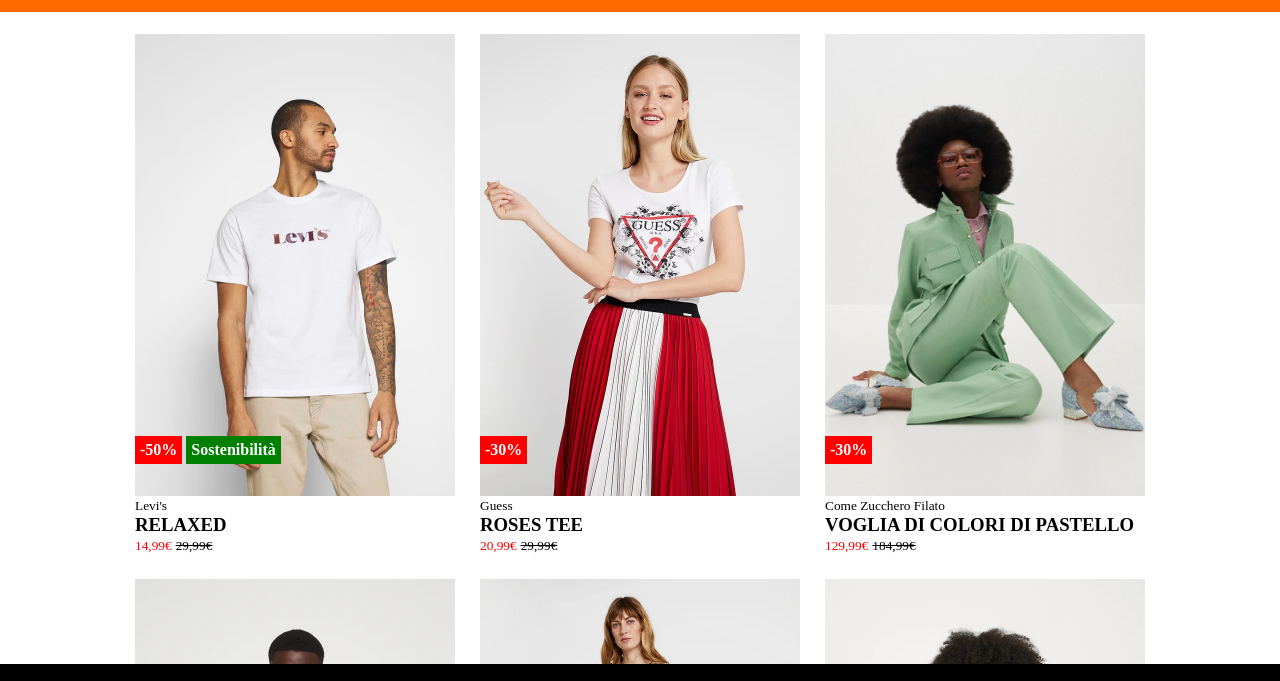
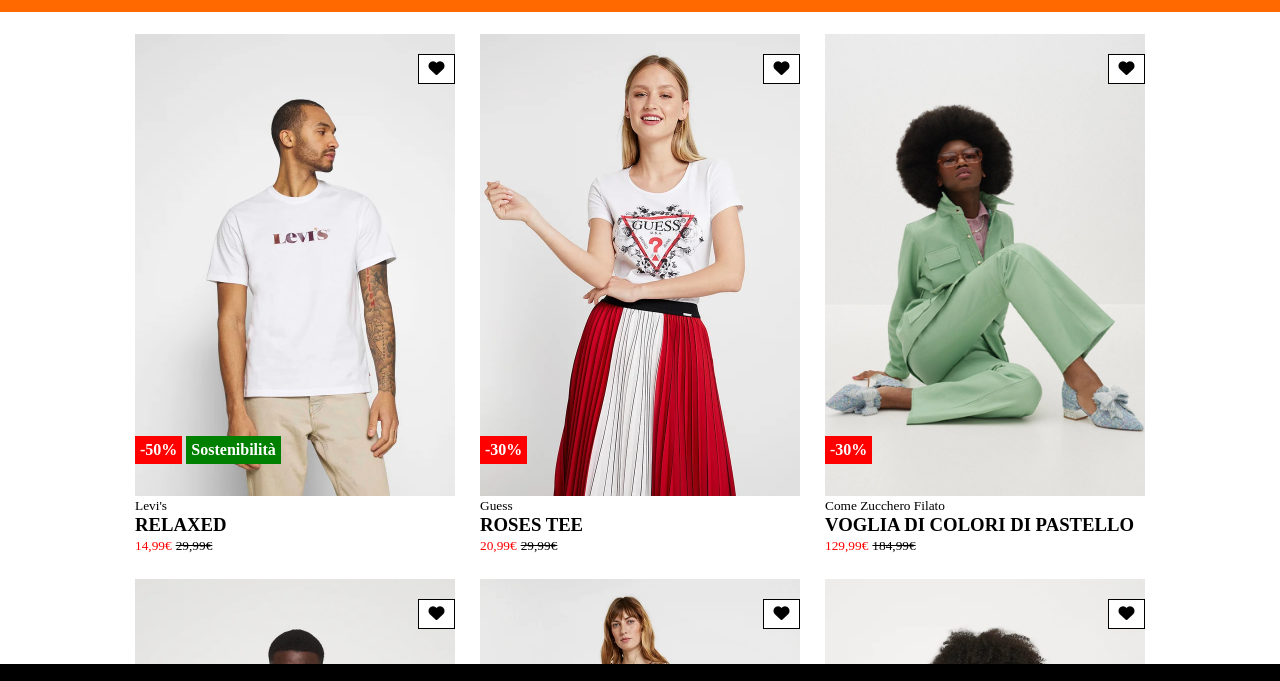
Before and after one commit to LeoSallu/html-css-boolando, a plain HTML site: page index.html in a window 1280 px wide. Shown: the part 56-737 px from the top of the page. Drawn offline with Linux system fonts and the light colour scheme.

Commit message:
Completamento bonus

```diff
--- a/css/style.css
+++ b/css/style.css
@@ -88,6 +88,21 @@
     background-color: green;
     padding: 5px;
 }
+.heart{
+    position: absolute;
+    right: 0;
+    top: 20px;
+    background-color: white;
+    border: 1px solid black;
+    text-align: center;
+    padding: 5px;
+}
+.heart i{
+    color: black;
+}
+.heart:hover i{
+    color: red;
+}
 .second{
     display: none;
 }
--- a/index.html
+++ b/index.html
@@ -21,7 +21,7 @@
             </ul>
         </div>
         <div class="headermid">
-            <img src="/img/boolean-logo.png" alt="logo boolean">
+            <img src="img/boolean-logo.png" alt="logo boolean">
         </div>
         <div class="headerright">
             <i class="fa-solid fa-user"></i>
@@ -43,6 +43,9 @@
                   <h4 class="tag-red">-50%</h4>
                   <h4 class="tag-green">Sostenibilità</h4>
                 </div>
+                <div class="heart">
+                    <i class="fa-solid fa-heart"></i>
+                </div>
                 <div class="smallcontent">
                     <small>Levi's</small>
                     <h3>RELAXED</h3>
@@ -58,6 +61,9 @@
                 <div class="tag">
                     <h4 class="tag-red">-30%</h4>
                 </div>
+                <div class="heart">
+                    <i class="fa-solid fa-heart"></i>
+                </div>
                 <div class="smallcontent">
                     <small>Guess</small>
                     <h3>ROSES TEE</h3>
@@ -72,6 +78,9 @@
                 </div>
                 <div class="tag">
                     <h4 class="tag-red">-30%</h4>
+                </div>
+                <div class="heart">
+                    <i class="fa-solid fa-heart"></i>
                 </div>
                 <div class="smallcontent">
                     <small>Come Zucchero Filato</small>
@@ -89,6 +98,9 @@
                     <h4 class="tag-red">-50%</h4>
                     <h4 class="tag-green">Sostenibilità</h4>
                 </div>
+                <div class="heart">
+                    <i class="fa-solid fa-heart"></i>
+                </div>
                 <div class="smallcontent">
                     <small>Levi's</small>
                     <h3>TEE UNISEX</h3>
@@ -100,6 +112,9 @@
                 <div class="img-container">
                     <img class="img-content first" src="img/5.webp" alt="model5">
                     <img class="img-content second" src="img/5b.webp" alt="model5b">
+                </div>
+                <div class="heart">
+                    <i class="fa-solid fa-heart"></i>
                 </div>
                 <div class="smallcontent">
                     <small>Maya Deluxe</small>
@@ -115,6 +130,9 @@
                 </div>
                 <div class="tag">
                     <h4 class="tag-green">Sostenibilità</h4>
+                </div>
+                <div class="heart">
+                    <i class="fa-solid fa-heart"></i>
                 </div>
                 <div class="smallcontent">
                     <small>Esprit</small>
```
